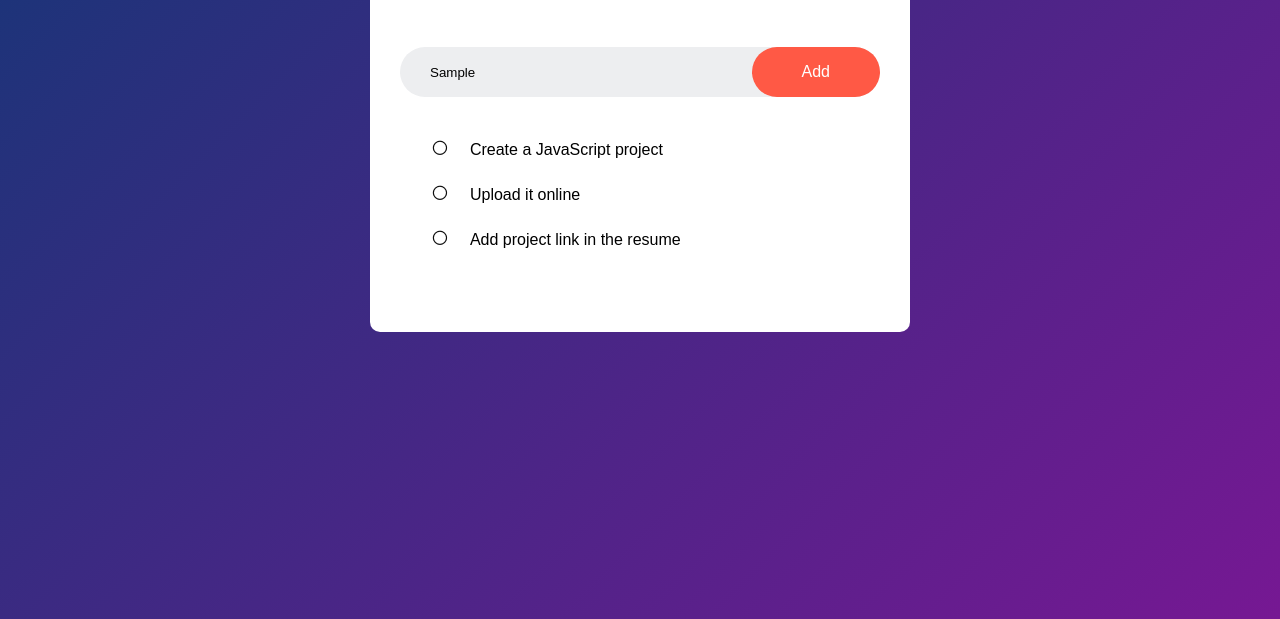
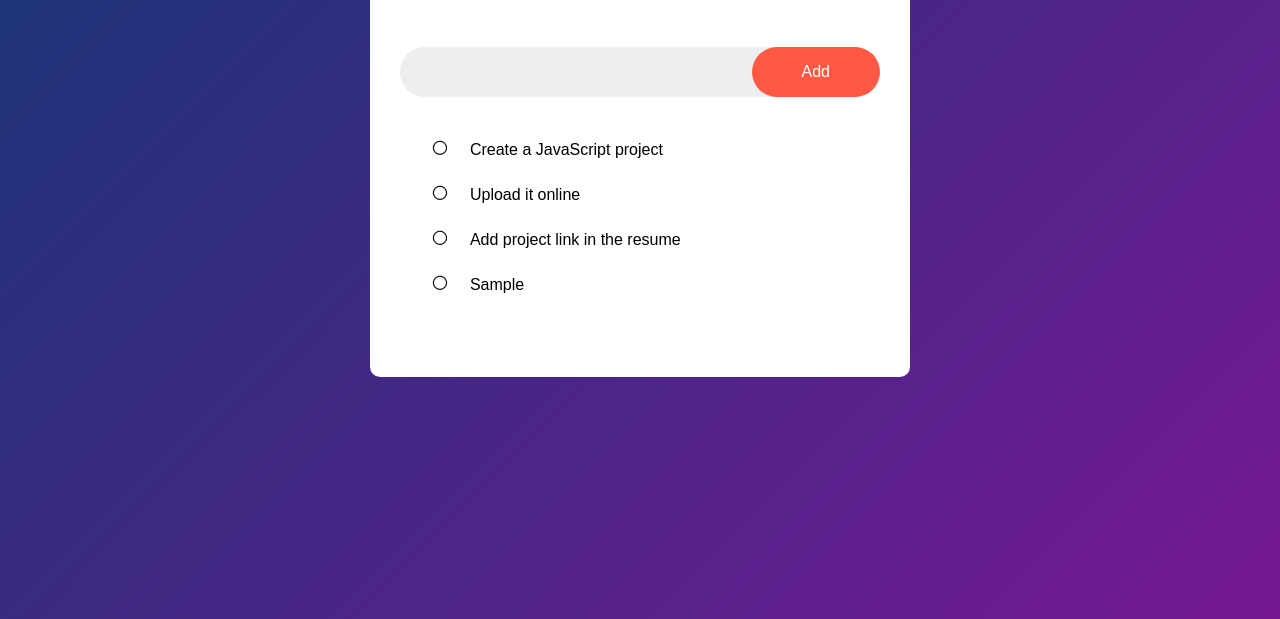
Before and after one commit to 47chen/JavaScript-mini-Projects, a plain HTML site: page Todo-List/index.html in a window 1280 px wide. Both pictures are taken after typing "Sample" into the empty fields and a click on the button "Add". Shown: the part 181-800 px from the top of the page. Drawn offline with Linux system fonts and the light colour scheme.

Commit message:
addTodoList completed

```diff
--- a/Todo-List/index.html
+++ b/Todo-List/index.html
@@ -5,16 +5,18 @@
     <title>Todo List</title>
     <!--link to the css file-->
     <link rel="stylesheet" href="style.css">
+
+
 </head>
 <body>
     <div class="container">
         <div class="todo-app">
             <h2>To-Do List</h2>
             <div class="row">
-                <input type="text">
-            <button id="add-button">Add</button>
+                <input type="text" data-input>
+            <button id="add-button" data-button>Add</button>
             </div>
-            <ul class="todo-list">
+            <ul class="todo-list" data-item-container>
                 <li class="todo-item">Create a JavaScript project</li>
                 <li class="todo-item">Upload it online</li>
                 <li class="todo-item">Add project link in the resume</li>
@@ -22,7 +24,6 @@
         </div>
     </div>
 </body>
-</html>
-
 <script src="script.js">
 </script>
+</html>
--- a/Todo-List/script.js
+++ b/Todo-List/script.js
@@ -0,0 +1,41 @@
+/* TODO:
+-- Create a function that adds a new task to the list
+-- need querySelector the get the input value && appendChild to add li to the ul list
+-- need to create a new li element -- document.createElement('li') -- and set the textContent to the input value
+-- need to add a delete button to the li element -- document.createElement('button') -- and set the textContent to 'Delete'
+-- need to append the button to the li element -- li.appendChild(button) - but we don't have a button, only li text,
+I don't want to create a button, I want to create a span element -- document.createElement('span') -- and set the textContent to 'Delete'
+-- need to append the li element to the ul element -- ul.appendChild(li)
+*/
+// why queryselector wont work? because it only selects the first element
+// but I set a unique squery in the html tag, so it should work, why no work?
+// let button = document.querySelector("[add-button]"); I've tried this, but it doesn't work
+
+let button = document.getElementById("add-button");
+let itemContainer = document.querySelector("[data-item-container]");
+let inputText = document.querySelector("[data-input]");
+let todoList = [];
+
+// 1. create Add new todo function
+
+button.addEventListener("click", addTodoList);
+
+function addTodoList() {
+  // let me try first, when I call you, you then provide me some info, right now, don't do anything
+  console.log("call addTodoList function");
+  // append new li element child after add class and input value to the parent ul element
+  let li = document.createElement("li");
+  li.classList.add("todo-item");
+  let todo = inputText.value;
+  li.textContent = todo;
+  itemContainer.appendChild(li);
+  clearInput();
+}
+
+function clearInput() {
+  inputText.value = "";
+}
+
+console.log(inputText);
+console.log({ itemContainer });
+console.log({ button });
--- a/Todo-List/style.css
+++ b/Todo-List/style.css
@@ -58,6 +58,11 @@ button {
 
 }
 
+.todo-list {
+    display:flex;
+    flex-direction: column;
+}
+
 .todo-list li::before {
     content: '⃝';
     color: #0d0d0d;
```
